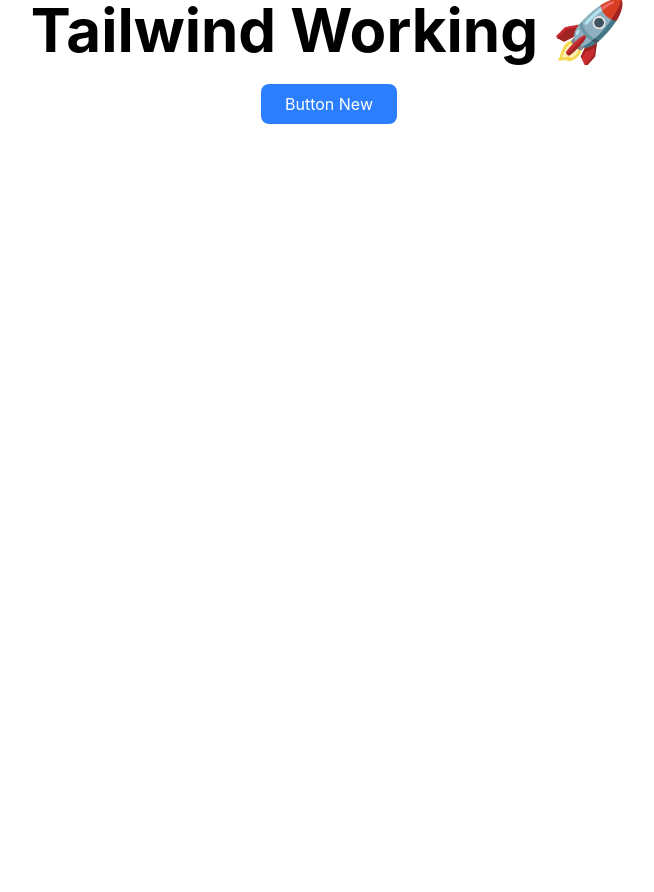
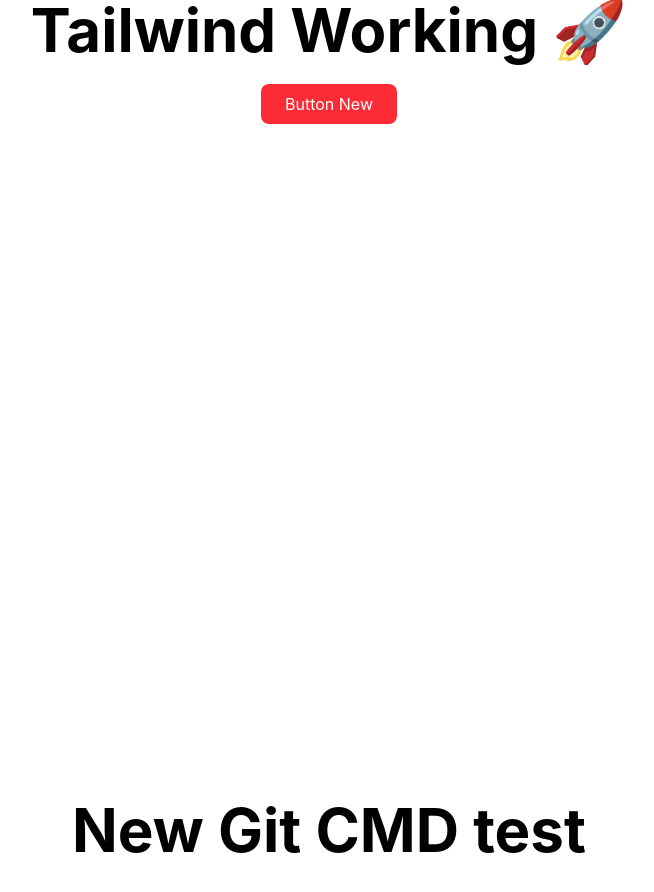
Before and after one commit to VarshitGupta62/mern-git-practice, a React (Vite) app in the folder client/: page / in a window 1280 px wide. Shown: the top 892 px of the page, without its empty margins (311-965 px from the left). Before the commit the page ends 800 px from the top, so only its background shows below. Built offline with nearby package versions, Linux system fonts and the light colour scheme.

Commit message:
Add New in Home Page

```diff
--- a/client/src/App.jsx
+++ b/client/src/App.jsx
@@ -1,14 +1,21 @@
 function App() {
   return (
+    <>
     <div className="h-screen flex flex-col items-center">
       <h1 className="text-6xl font-bold">
         Tailwind Working 🚀
       </h1>
 
-      <button className="bg-blue-500 text-white px-6 py-2 rounded-lg hover:bg-blue-700 mt-6">
+      <button className="bg-red-500 text-white px-6 py-2 rounded-lg hover:bg-red-700 mt-6">
         Button New
       </button>
     </div>
+    <div className="h-screen flex flex-col items-center">
+      <h1 className="text-6xl font-bold">
+        New Git CMD test
+      </h1>
+    </div>
+    </>
   )
 }
 
```
